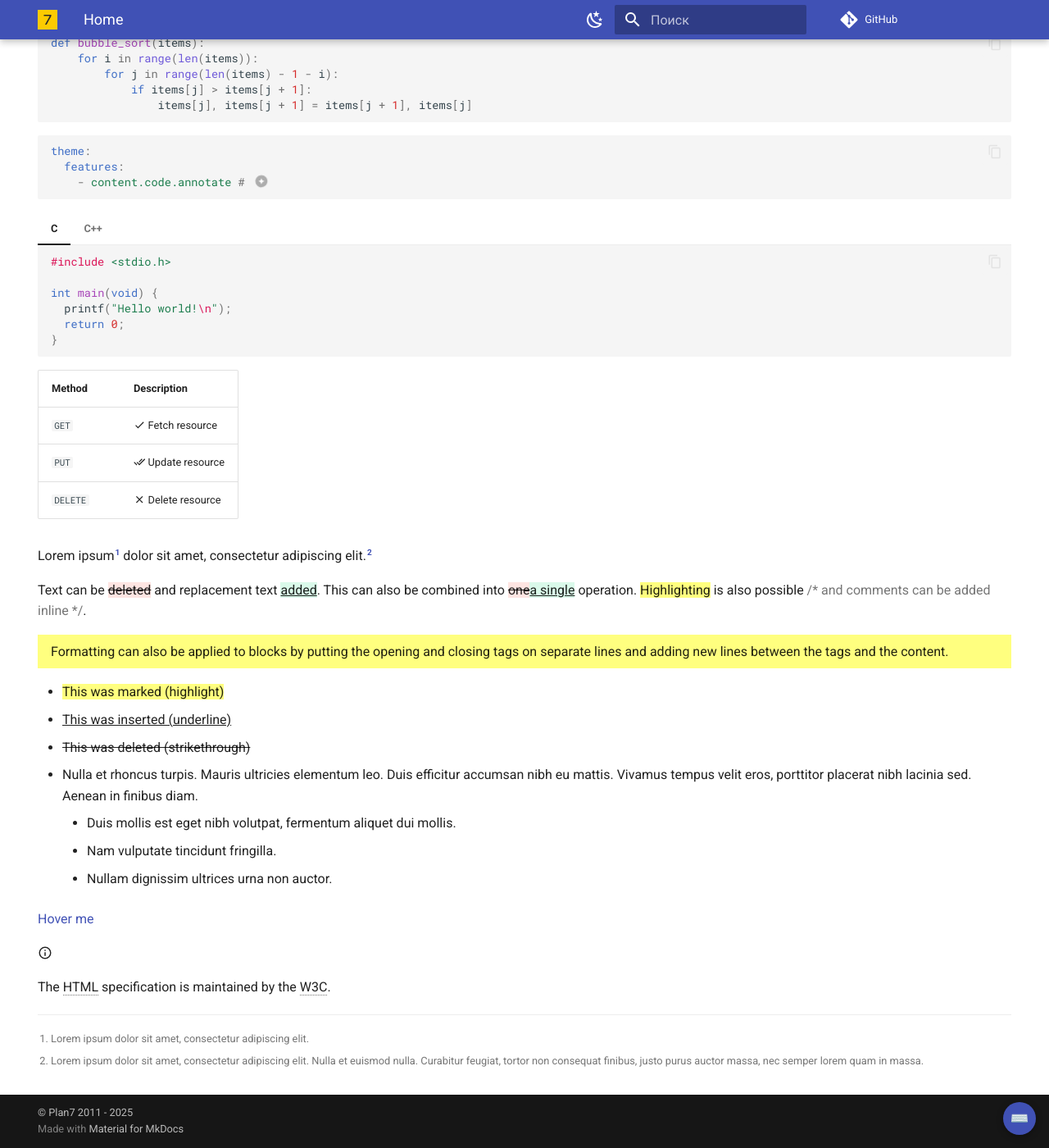
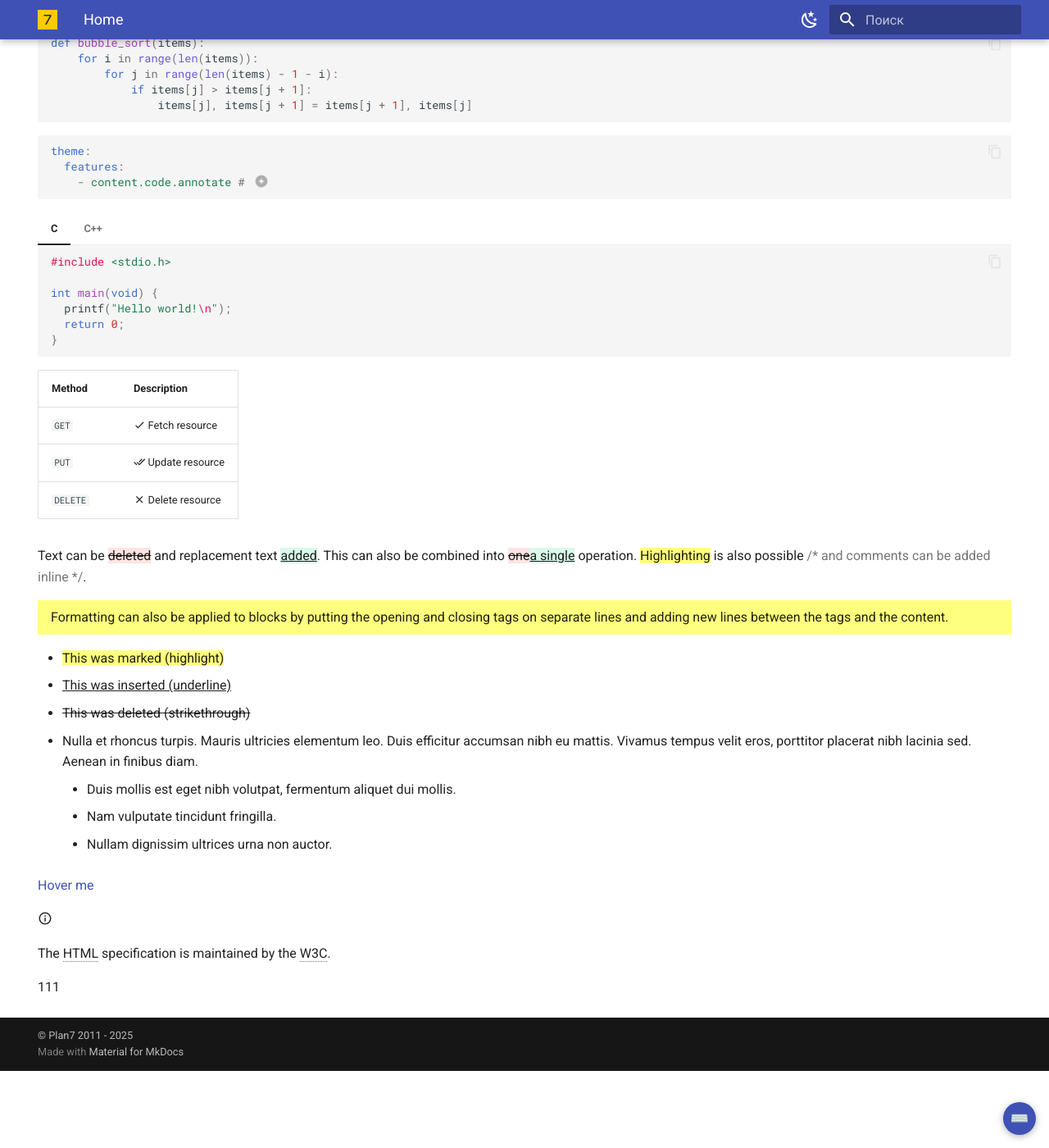
Before and after one commit to CoplandTech/wiki, an MkDocs documentation site: the page built from docs/index.md, in a window 1280 px wide and 1400 px high, scrolled down 1160 px. Shown: the whole window at 82% size. Built offline with MkDocs 1.6.1 and Material for MkDocs 9.7.7, drawn with Linux system fonts in a browser that asks for light colours; emoji names are drawn with the system emoji font; comment, search, counter and statistics services are not loaded.

Commit message:
Конечные правки на 10.04.2025

```diff
--- a/docs/index.md
+++ b/docs/index.md
@@ -81,14 +81,6 @@
 | `PUT`       | :material-check-all: Update resource |
 | `DELETE`    | :material-close:     Delete resource |
 
-Lorem ipsum[^1] dolor sit amet, consectetur adipiscing elit.[^2]
-
-[^1]: Lorem ipsum dolor sit amet, consectetur adipiscing elit.
-
-[^2]:
-    Lorem ipsum dolor sit amet, consectetur adipiscing elit. Nulla et euismod
-    nulla. Curabitur feugiat, tortor non consequat finibus, justo purus auctor
-    massa, nec semper lorem quam in massa.
 
 Text can be {--deleted--} and replacement text {++added++}. This can also be
 combined into {~~one~>a single~~} operation. {==Highlighting==} is also
@@ -124,3 +116,5 @@
 
 *[HTML]: Hyper Text Markup Language
 *[W3C]: World Wide Web Consortium
+
+111
--- a/mkdocs.yml
+++ b/mkdocs.yml
@@ -1,6 +1,5 @@
 site_name: Документация
 site_url: https://bely.remirk.space/
-repo_url: https://github.com/CoplandTech/wiki
 copyright: © Plan7 2011 - 2025
 
 docs_dir: docs/
@@ -10,6 +9,7 @@
   - tags
   - git-revision-date-localized:
       enable_creation_date: true
+      type: timeago
 theme:
   name: material
   language: ru
```
Also changed, not shown: 1 other file.
